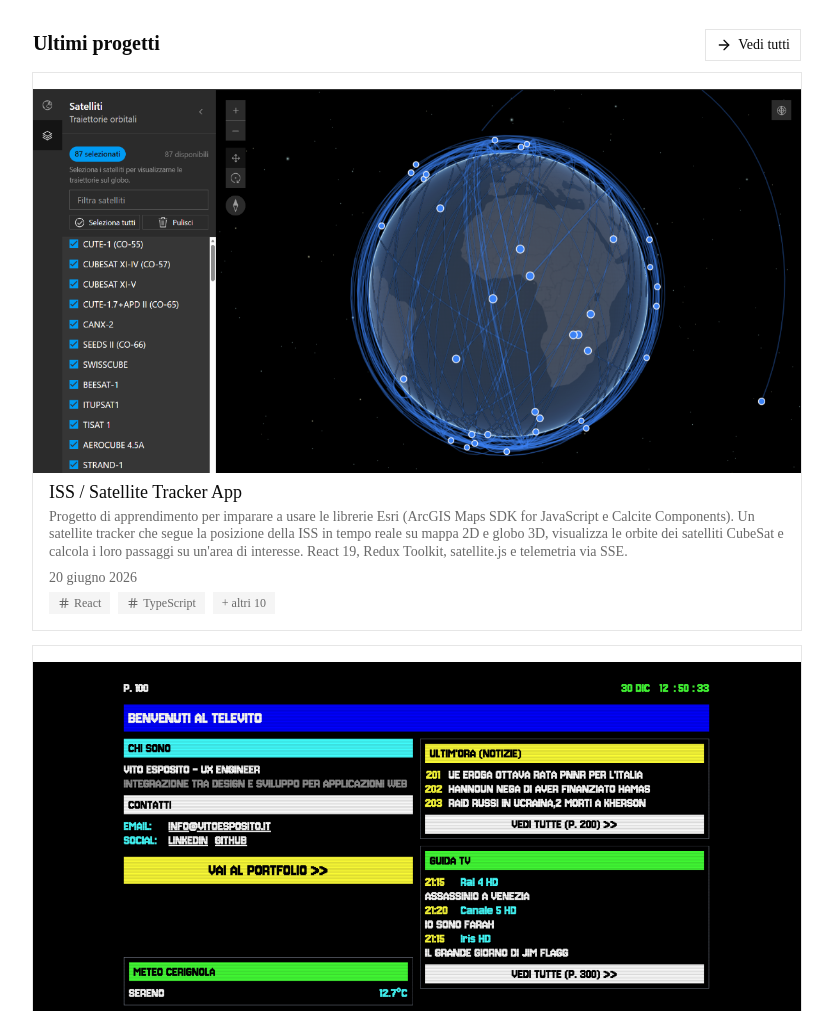
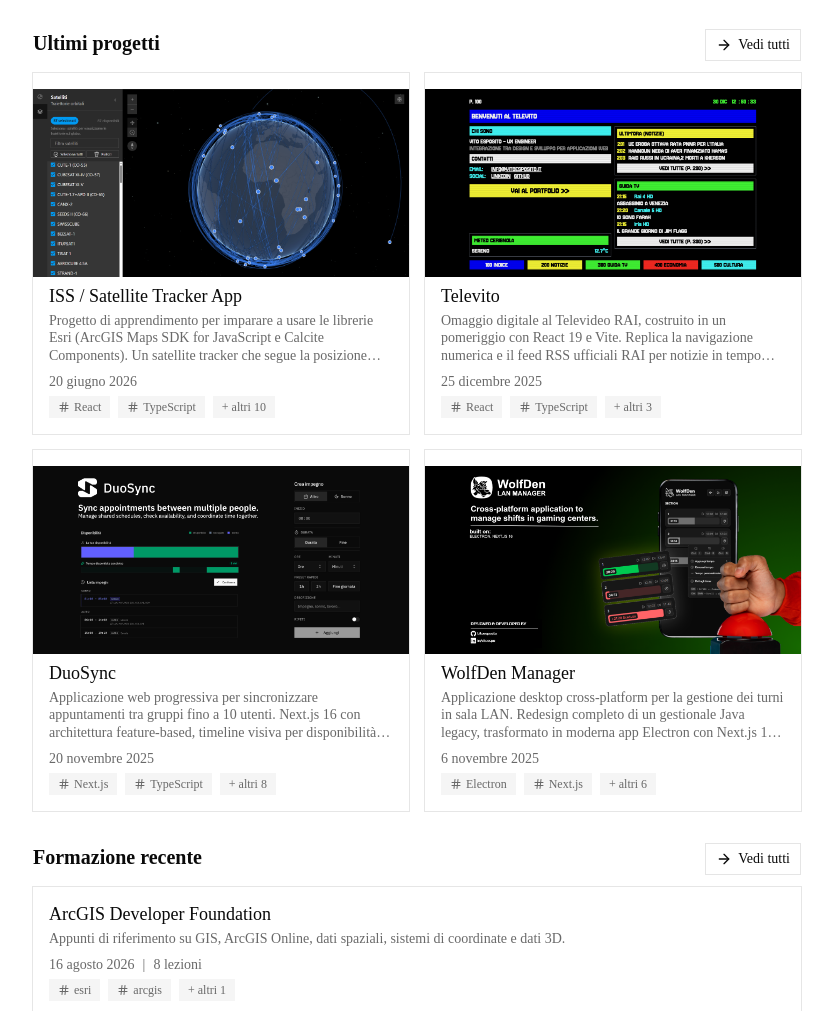
Before and after one commit to bitoesposito/blog, an Astro site: page / in a window 1280 px wide. Shown: the part 685-1696 px from the top of the page, without its empty margins (223-1056 px from the left). Built offline with nearby package versions, Linux system fonts and the light colour scheme; Astro itself is replaced by a stand-in of ours.

Commit message:
fix(consts): update featuredProjectCount to 4 style(index): change project display to grid layout

```diff
--- a/src/consts.ts
+++ b/src/consts.ts
@@ -24,7 +24,7 @@ export const SITE: Site = {
   author: 'Vito Esposito',
   locale: 'it-IT',
   featuredPostCount: 3,
-  featuredProjectCount: 3,
+  featuredProjectCount: 4,
   featuredEducationCount: 3,
   postsPerPage: 5,
 }
--- a/src/pages/index.astro
+++ b/src/pages/index.astro
@@ -195,7 +195,7 @@ const courses = (await getCourses()).slice(0, SITE.featuredEducationCount);
             Vedi tutti
           </Link>
         </div>
-        <div class="flex flex-col gap-4">
+        <div class="grid grid-cols-1 sm:grid-cols-2 gap-4">
           {
             projects.length === 0 && (
               <p class="text-muted-foreground">
```
